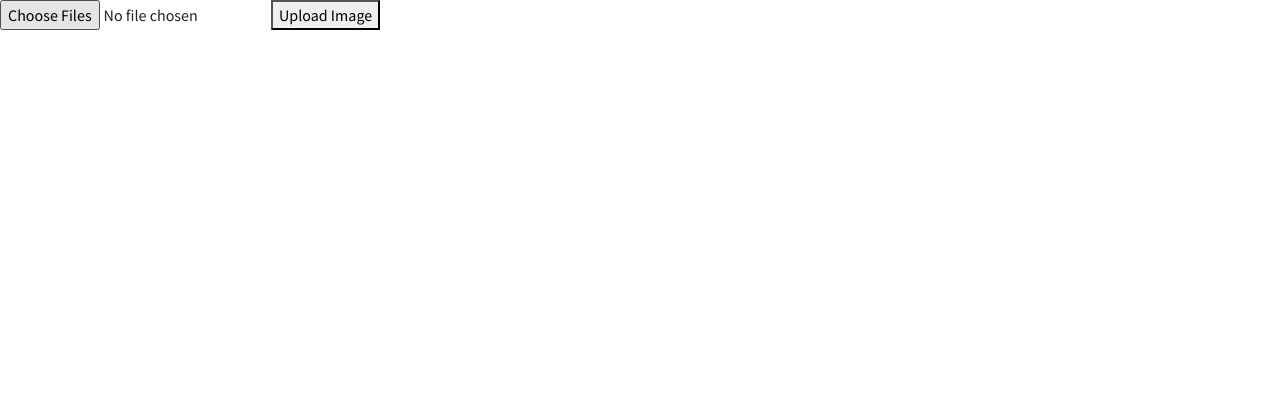
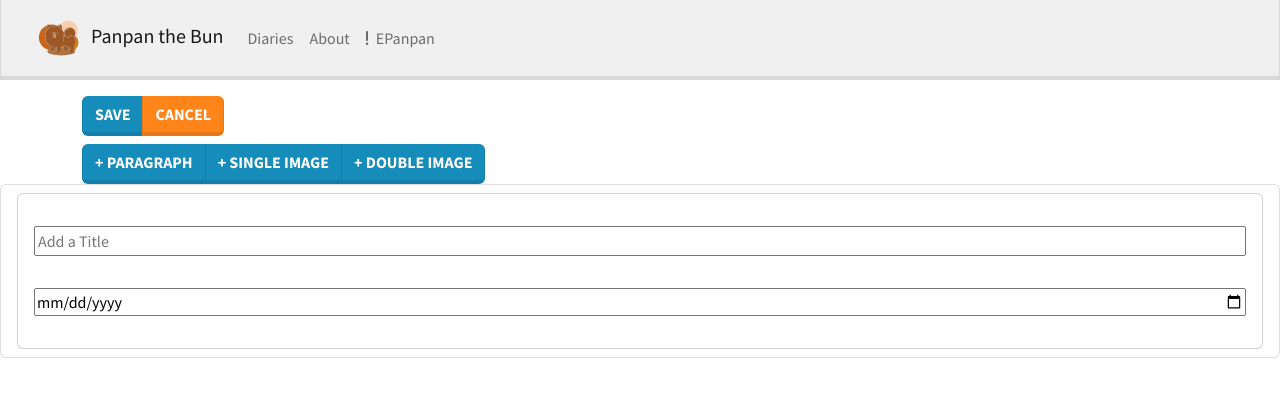
Before and after one commit to Emma3434/panpan_the_bun_web, a React (Create React App) app: page /edit in a window 1280 px wide. Shown: the top 396 px of the page. Built offline with nearby package versions, Linux system fonts and the light colour scheme; no server answers.

Commit message:
edit page prototype done, also updated diary paragraph rendering

```diff
--- a/package.json
+++ b/package.json
@@ -12,6 +12,7 @@
     "@testing-library/user-event": "^13.5.0",
     "bootstrap": "^5.2.3",
     "bootswatch": "^5.2.3",
+    "draft-js": "^0.11.7",
     "react": "^18.2.0",
     "react-bootstrap": "^2.7.2",
     "react-dom": "^18.2.0",
--- a/src/App.js
+++ b/src/App.js
@@ -12,7 +12,7 @@ import DiaryList from "./pages/DiaryList.js";
 import DiaryPage from "./pages/DiaryPage.js"
 import About from "./pages/About.js";
 import EPanpan from "./pages/EPanpan.js";
-import ImageUploader from "./pages/Edit.js";
+import Edit from "./pages/Edit.js";
 
 function App() {
 
@@ -25,7 +25,7 @@ function App() {
           <Route path="/diaries/:id" component={({ match })=><DiaryPage match = {match}/>} />
           <Route exact path="/about" component={()=><About/>} />
           <Route exact path="/epanpan" component={()=><EPanpan/>} />
-          <Route exact path="/edit" component={()=><ImageUploader/>} />
+          <Route exact path="/edit" component={()=><Edit/>} />
         </Switch>
       </Router>
     </div>
--- a/src/pages/DiaryPage.js
+++ b/src/pages/DiaryPage.js
@@ -26,7 +26,8 @@ function DiaryPage({ match }) {
 
   const renderContent = (content) => {
     if (content.type === 'paragraph') {
-      return <p>{content.value}</p>;
+      // return <p>{content.value}</p>
+      return <p dangerouslySetInnerHTML={{ __html: content.value }}></p>;
     } else if (content.type === 'image') {
       return (
         <div>
--- a/src/pages/Edit.js
+++ b/src/pages/Edit.js
@@ -1,95 +1,252 @@
-import React, { useState, useEffect } from 'react';
+// import React, { useState, useEffect } from 'react';
+// import Navbar from '../components/Navbar';
 
-function ImageUploader() {
-  const [selectedFile, setSelectedFile] = useState(null);
-  const [images, setImages] = useState([]);
+// function Edit() {
+//   const [selectedFile, setSelectedFile] = useState(null);
+//   const [images, setImages] = useState([]);
 
-  useEffect(() => {
-    async function fetchData() {
-      try {
-        const response = await fetch('http://localhost:3000/image');
-        const data = await response.json();
-        setImages(data);
-      } catch (err) {
-        console.error(err);
-      }
-    }
-    fetchData();
-  }, []);
+//   useEffect(() => {
+//     async function fetchData() {
+//       try {
+//         const response = await fetch('http://localhost:3000/image');
+//         const data = await response.json();
+//         setImages(data);
+//       } catch (err) {
+//         console.error(err);
+//       }
+//     }
+//     fetchData();
+//   }, []);
 
-  const handleSubmit = async (e) => {
-    e.preventDefault();
+//   const handleSubmit = async (e) => {
+//     e.preventDefault();
 
-    const formData = new FormData();
-    formData.append('img_id', selectedFile.name.split('.')[0]);
-    formData.append('img', selectedFile[0]);
+//     const formData = new FormData();
+//     formData.append('img_id', selectedFile.name.split('.')[0]);
+//     formData.append('img', selectedFile[0]);
 
 
-    // Check for duplicated img_id
-    const existingImage = images.find((image) => image.img_id === formData.get('img_id'));
-    if (existingImage) {
-      console.log(`Replacing image with img_id: ${formData.get('img_id')}`);
-      try {
-        await fetch(`http://localhost:3000/image/${existingImage._id}`, {
-          method: 'PUT',
-          body: formData,
-        });
-        setImages((prevImages) =>
-          prevImages.map((image) => {
-            if (image._id === existingImage._id) {
-              return { ...existingImage };
-            }
-            return image;
-          })
-        );
-      } catch (err) {
-        console.error(err);
-      }
-    } else {
-      // Upload new image if img_id doesn't exist
-      try {
-        const response = await fetch('http://localhost:3000/image', {
-          method: 'POST',
-          body: formData,
-        });
-        const data = await response.json();
-        console.log(data);
-        setImages((prevImages) => [...prevImages, data]);
-      } catch (err) {
-        console.error(err);
-      }
-    }
+//     // Check for duplicated img_id
+//     const existingImage = images.find((image) => image.img_id === formData.get('img_id'));
+//     if (existingImage) {
+//       console.log(`Replacing image with img_id: ${formData.get('img_id')}`);
+//       try {
+//         await fetch(`http://localhost:3000/image/${existingImage._id}`, {
+//           method: 'PUT',
+//           body: formData,
+//         });
+//         setImages((prevImages) =>
+//           prevImages.map((image) => {
+//             if (image._id === existingImage._id) {
+//               return { ...existingImage };
+//             }
+//             return image;
+//           })
+//         );
+//       } catch (err) {
+//         console.error(err);
+//       }
+//     } else {
+//       // Upload new image if img_id doesn't exist
+//       try {
+//         const response = await fetch('http://localhost:3000/image', {
+//           method: 'POST',
+//           body: formData,
+//         });
+//         const data = await response.json();
+//         console.log(data);
+//         setImages((prevImages) => [...prevImages, data]);
+//       } catch (err) {
+//         console.error(err);
+//       }
+//     }
+//   };
+
+
+//   const handleFileChange = (e) => {
+//     setSelectedFile(e.target.files[0]);
+//   };
+
+//   return (
+//     <div>
+//       <Navbar />
+//       <form onSubmit={handleSubmit}>
+//         <input type="file" onChange={handleFileChange} multiple/>
+//         <button type="submit">Upload Image</button>
+//       </form>
+
+
+//     </div>
+//   );
+// }
+
+// export default Edit;
+
+
+// {images.map((image) => {
+//   const base64String = btoa(
+//     new Uint8Array(image.img.data).reduce(
+//       (data, byte) => data + String.fromCharCode(byte),
+//       ''
+//     )
+//   );
+//   const imageUrl = `data:${image.img.contentType};base64,${base64String}`;
+
+//   return (
+//     <div key={image._id}>
+//       <img src={imageUrl} alt="Image" />
+//     </div>
+//   );
+// })}
+
+
+
+
+
+
+
+
+
+
+
+
+import React, { useState } from 'react';
+import Navbar from '../components/Navbar';
+
+// rich text editor
+import { Editor, EditorState, RichUtils } from 'draft-js';
+import 'draft-js/dist/Draft.css';
+
+// toolbar
+import { Container, ButtonToolbar, ButtonGroup, Button } from 'react-bootstrap';
+import { ListGroup, Card } from 'react-bootstrap';
+
+function CreateBlog() {
+
+  // Add components
+  const [title, setTitle] = useState('');
+  const [content, setContent] = useState([]);
+  const [date, setDate] = useState('');
+
+  const handleTitleChange = (e) => {
+    setTitle(e.target.value);
   };
 
+  const handleContentChange = (e, index) => {
+    const newContent = [...content];
+    newContent[index] = e.target.value;
+    setContent(newContent);
+  };
 
-  const handleFileChange = (e) => {
-    setSelectedFile(e.target.files[0]);
+  const handleAddParagraph = () => {
+    setContent([...content, 'paragraph']);
+  };
+
+  const handleAddSingleImage = () => {
+    setContent([...content, 'single-image']);
+  };
+
+  const handleAddDoubleImage = () => {
+    setContent([...content, 'double-image']);
+  };
+
+  const handleSubmit = (e) => {
+    e.preventDefault();
+    console.log({
+      title,
+      content,
+      date
+    });
+  };
+
+  const handleDateChange = (e) => {
+    setDate(e.target.value);
   };
 
   return (
     <div>
-      <form onSubmit={handleSubmit}>
-        <input type="file" onChange={handleFileChange} multiple/>
-        <button type="submit">Upload Image</button>
-      </form>
+      <Navbar />
 
-      {/* {images.map((image) => {
-        const base64String = btoa(
-          new Uint8Array(image.img.data).reduce(
-            (data, byte) => data + String.fromCharCode(byte),
-            ''
-          )
-        );
-        const imageUrl = `data:${image.img.contentType};base64,${base64String}`;
 
-        return (
-          <div key={image._id}>
-            <img src={imageUrl} alt="Image" />
-          </div>
-        );
-      })} */}
+      <Container className="mt-3">
+        <ButtonToolbar>
+          <ButtonGroup className="mr-2">
+            <Button variant="primary" type="submit">Save</Button>
+            <Button variant="warning">Cancel</Button>
+          </ButtonGroup>
+        </ButtonToolbar>
+        <ButtonToolbar className="mt-2">
+          <ButtonGroup className="mr-2">
+            <Button variant="primary" onClick={handleAddParagraph}>+ Paragraph</Button>
+            <Button variant="primary" onClick={handleAddSingleImage}>+ Single Image</Button>
+            <Button variant="primary" onClick={handleAddDoubleImage}>+ Double Image</Button>
+          </ButtonGroup>
+        </ButtonToolbar>
+      </Container>
+
+
+
+
+
+      <ListGroup>
+        <ListGroup.Item>
+          <Card>
+            <Card.Body>
+            <form onSubmit={handleSubmit}>
+
+              <input type="text" id="title" name="title" value={title} onChange={handleTitleChange} style={{width: '100%', marginBottom: '1rem', marginTop: '1rem'}} placeholder="Add a Title" />
+
+              <input type="date" id="date" name="date" value={date} onChange={handleDateChange} style={{width: '100%', marginBottom: '1rem', marginTop: '1rem'}}/>
+
+              {content.map((item, index) => {
+                if (item === 'paragraph') {
+                  return (
+                    <div key={index} style={{marginBottom: '1rem', marginTop: '1rem'}}>
+                      <p style= {{marginBottom: '0.5rem'}}><strong>Paragraph</strong></p>
+                      <textarea value="" onChange={(e) => handleContentChange(e, index)} style={{width: '100%'}} placeholder="Enter paragraph text..." />
+                    </div>
+                  );
+                } else if (item === 'single-image') {
+                  return (
+                    <div key={index} style={{marginBottom: '1rem', marginTop: '1rem'}}>
+                      <p style= {{marginBottom: '0.5rem'}}><strong>Single Image</strong></p>
+                      <input type="file" id={`single-image-${index}`} name={`single-image-${index}`} style={{width: '100%'}}/>
+                      <img style={{ width: '100%', marginBottom: '0.5rem' }} />
+                      <textarea value="" onChange={(e) => handleContentChange(e, index)} style={{width: '100%'}} placeholder="Enter image caption..." />
+                    </div>
+                  );
+                } else if (item === 'double-image') {
+                  return (
+                    <div key={index} style={{marginBottom: '1rem', marginTop: '1rem'}}>
+                      <p style= {{marginBottom: '0.5rem'}}><strong>Double Images</strong></p>
+                      <div className="row">
+                        <div className="col">
+                          <input className="diary-single-image-input" type="file" style={{ width: '100%', marginBottom: '0.5rem' }} />
+                          <img style={{ width: '100%', marginBottom: '0.5rem' }} />
+                          <textarea className="diary-single-image-caption-input" placeholder="Caption" style={{ width: '100%' }}></textarea>
+                        </div>
+                        <div className="col">
+                          <input className="diary-single-image-input" type="file" style={{ width: '100%', marginBottom: '0.5rem' }} />
+                          <img style={{ width: '100%', marginBottom: '0.5rem' }} />
+                          <textarea className="diary-single-image-caption-input" placeholder="Caption" style={{ width: '100%' }}></textarea>
+                        </div>
+                      </div>
+                    </div>
+                  );
+                } else {
+                  return null;
+                }
+              })}
+
+
+              </form>
+            </Card.Body>
+          </Card>
+        </ListGroup.Item>
+      </ListGroup>
+
     </div>
   );
 }
 
-export default ImageUploader;
+export default CreateBlog;
```
Also changed, not shown: src/components/TextEditor.js (added, +36 -0 lines), 1 other file (tests, documents, lock files or other folders).
